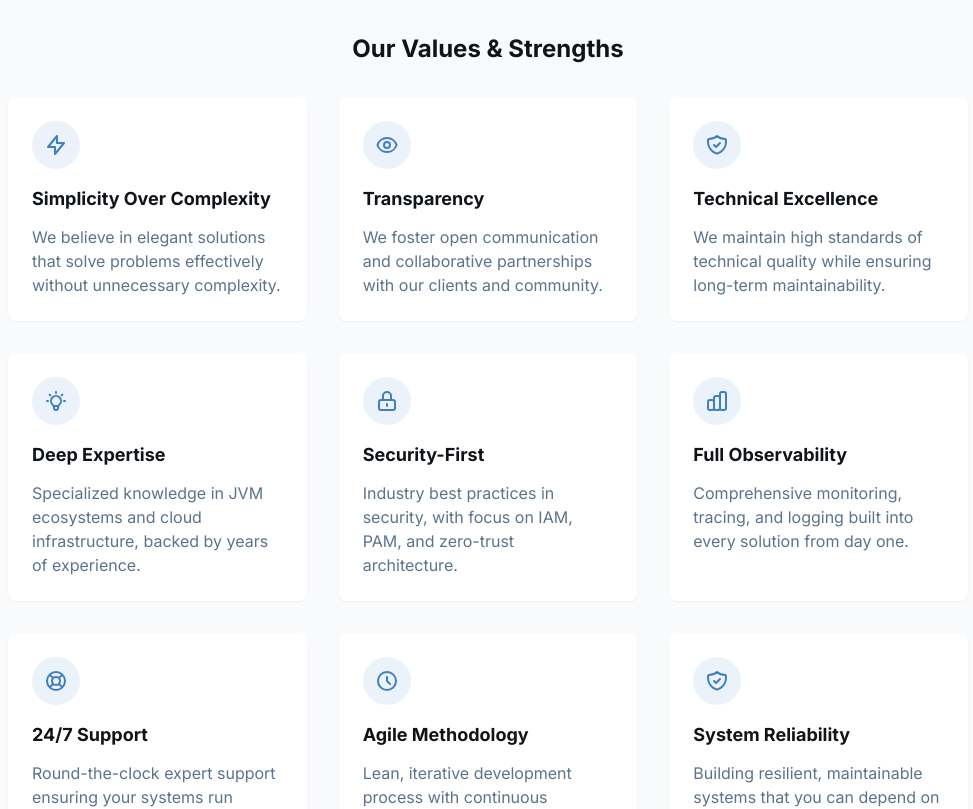
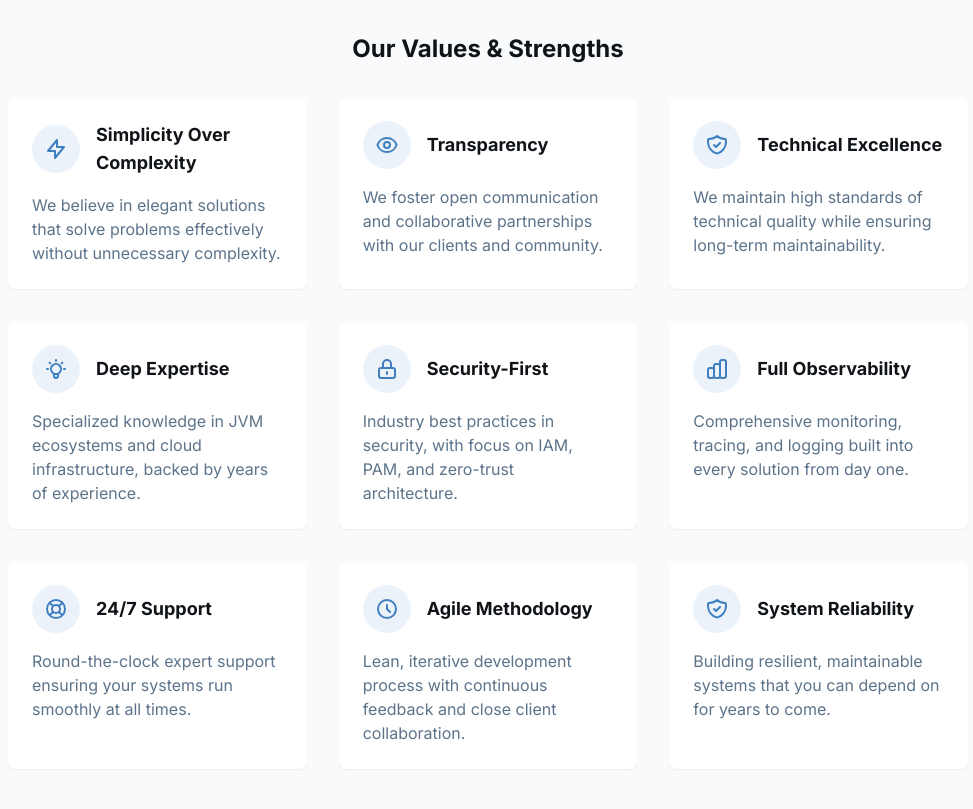
Before and after one commit to memoria-io/memoria-io.github.io, a Vue app: page /about in a window 1280 px wide. Shown: the part 780-1589 px from the top of the page, without its empty margins (152-1125 px from the left). Built offline with nearby package versions, Linux system fonts and the light colour scheme.

Commit message:
about edits

```diff
--- a/src/pages/About.vue
+++ b/src/pages/About.vue
@@ -60,12 +60,14 @@
         <div class="grid grid-cols-1 md:grid-cols-3 gap-8">
           <!-- Simplicity -->
           <div class="bg-white rounded-lg p-6 shadow-sm hover:shadow-md transition-all">
-            <div class="bg-[#3f7fbf] bg-opacity-10 p-3 rounded-full w-12 h-12 flex items-center justify-center mb-4">
+            <div class="flex items-center mb-4">
+              <div class="bg-[#3f7fbf] bg-opacity-10 p-3 rounded-full w-12 h-12 flex items-center justify-center mr-4">
                 <svg class="w-6 h-6 text-[#3f7fbf]" fill="none" stroke="currentColor" viewBox="0 0 24 24">
                   <path stroke-linecap="round" stroke-linejoin="round" stroke-width="2" d="M13 10V3L4 14h7v7l9-11h-7z" />
                 </svg>
               </div>
-            <h3 class="text-[#101418] text-lg font-semibold mb-3">Simplicity Over Complexity</h3>
+              <h3 class="text-[#101418] text-lg font-semibold">Simplicity Over Complexity</h3>
+            </div>
             <p class="text-[#5c738a]">
               We believe in elegant solutions that solve problems effectively without unnecessary complexity.
             </p>
@@ -73,13 +75,15 @@
 
           <!-- Transparency -->
           <div class="bg-white rounded-lg p-6 shadow-sm hover:shadow-md transition-all">
-            <div class="bg-[#3f7fbf] bg-opacity-10 p-3 rounded-full w-12 h-12 flex items-center justify-center mb-4">
+            <div class="flex items-center mb-4">
+              <div class="bg-[#3f7fbf] bg-opacity-10 p-3 rounded-full w-12 h-12 flex items-center justify-center mr-4">
                 <svg class="w-6 h-6 text-[#3f7fbf]" fill="none" stroke="currentColor" viewBox="0 0 24 24">
                   <path stroke-linecap="round" stroke-linejoin="round" stroke-width="2"
                     d="M15 12a3 3 0 11-6 0 3 3 0 016 0z M2.458 12C3.732 7.943 7.523 5 12 5c4.478 0 8.268 2.943 9.542 7-1.274 4.057-5.064 7-9.542 7-4.477 0-8.268-2.943-9.542-7z" />
                 </svg>
               </div>
-            <h3 class="text-[#101418] text-lg font-semibold mb-3">Transparency</h3>
+              <h3 class="text-[#101418] text-lg font-semibold">Transparency</h3>
+            </div>
             <p class="text-[#5c738a]">
               We foster open communication and collaborative partnerships with our clients and community.
             </p>
@@ -87,13 +91,15 @@
 
           <!-- Technical Excellence -->
           <div class="bg-white rounded-lg p-6 shadow-sm hover:shadow-md transition-all">
-            <div class="bg-[#3f7fbf] bg-opacity-10 p-3 rounded-full w-12 h-12 flex items-center justify-center mb-4">
+            <div class="flex items-center mb-4">
+              <div class="bg-[#3f7fbf] bg-opacity-10 p-3 rounded-full w-12 h-12 flex items-center justify-center mr-4">
                 <svg class="w-6 h-6 text-[#3f7fbf]" fill="none" stroke="currentColor" viewBox="0 0 24 24">
                   <path stroke-linecap="round" stroke-linejoin="round" stroke-width="2"
                     d="M9 12l2 2 4-4m5.618-4.016A11.955 11.955 0 0112 2.944a11.955 11.955 0 01-8.618 3.04A12.02 12.02 0 003 9c0 5.591 3.824 10.29 9 11.622 5.176-1.332 9-6.03 9-11.622 0-1.042-.133-2.052-.382-3.016z" />
                 </svg>
               </div>
-            <h3 class="text-[#101418] text-lg font-semibold mb-3">Technical Excellence</h3>
+              <h3 class="text-[#101418] text-lg font-semibold">Technical Excellence</h3>
+            </div>
             <p class="text-[#5c738a]">
               We maintain high standards of technical quality while ensuring long-term maintainability.
             </p>
@@ -101,13 +107,15 @@
 
           <!-- Expertise -->
           <div class="bg-white rounded-lg p-6 shadow-sm hover:shadow-md transition-all">
-            <div class="bg-[#3f7fbf] bg-opacity-10 p-3 rounded-full w-12 h-12 flex items-center justify-center mb-4">
+            <div class="flex items-center mb-4">
+              <div class="bg-[#3f7fbf] bg-opacity-10 p-3 rounded-full w-12 h-12 flex items-center justify-center mr-4">
                 <svg class="w-6 h-6 text-[#3f7fbf]" fill="none" stroke="currentColor" viewBox="0 0 24 24">
                   <path stroke-linecap="round" stroke-linejoin="round" stroke-width="2"
                     d="M9.663 17h4.673M12 3v1m6.364 1.636l-.707.707M21 12h-1M4 12H3m3.343-5.657l-.707-.707m2.828 9.9a5 5 0 117.072 0l-.548.547A3.374 3.374 0 0014 18.469V19a2 2 0 11-4 0v-.531c0-.895-.356-1.754-.988-2.386l-.548-.547z" />
                 </svg>
               </div>
-            <h3 class="text-[#101418] text-lg font-semibold mb-3">Deep Expertise</h3>
+              <h3 class="text-[#101418] text-lg font-semibold">Deep Expertise</h3>
+            </div>
             <p class="text-[#5c738a]">
               Specialized knowledge in JVM ecosystems and cloud infrastructure, backed by years of experience.
             </p>
@@ -115,13 +123,15 @@
 
           <!-- Security -->
           <div class="bg-white rounded-lg p-6 shadow-sm hover:shadow-md transition-all">
-            <div class="bg-[#3f7fbf] bg-opacity-10 p-3 rounded-full w-12 h-12 flex items-center justify-center mb-4">
+            <div class="flex items-center mb-4">
+              <div class="bg-[#3f7fbf] bg-opacity-10 p-3 rounded-full w-12 h-12 flex items-center justify-center mr-4">
                 <svg class="w-6 h-6 text-[#3f7fbf]" fill="none" stroke="currentColor" viewBox="0 0 24 24">
                   <path stroke-linecap="round" stroke-linejoin="round" stroke-width="2"
                     d="M12 15v2m-6 4h12a2 2 0 002-2v-6a2 2 0 00-2-2H6a2 2 0 00-2 2v6a2 2 0 002 2zm10-10V7a4 4 0 00-8 0v4h8z" />
                 </svg>
               </div>
-            <h3 class="text-[#101418] text-lg font-semibold mb-3">Security-First</h3>
+              <h3 class="text-[#101418] text-lg font-semibold">Security-First</h3>
+            </div>
             <p class="text-[#5c738a]">
               Industry best practices in security, with focus on IAM, PAM, and zero-trust architecture.
             </p>
@@ -129,13 +139,15 @@
 
           <!-- Observability -->
           <div class="bg-white rounded-lg p-6 shadow-sm hover:shadow-md transition-all">
-            <div class="bg-[#3f7fbf] bg-opacity-10 p-3 rounded-full w-12 h-12 flex items-center justify-center mb-4">
+            <div class="flex items-center mb-4">
+              <div class="bg-[#3f7fbf] bg-opacity-10 p-3 rounded-full w-12 h-12 flex items-center justify-center mr-4">
                 <svg class="w-6 h-6 text-[#3f7fbf]" fill="none" stroke="currentColor" viewBox="0 0 24 24">
                   <path stroke-linecap="round" stroke-linejoin="round" stroke-width="2"
                     d="M9 19v-6a2 2 0 00-2-2H5a2 2 0 00-2 2v6a2 2 0 002 2h2a2 2 0 002-2zm0 0V9a2 2 0 012-2h2a2 2 0 012 2v10m-6 0a2 2 0 002 2h2a2 2 0 002-2m0 0V5a2 2 0 012-2h2a2 2 0 012 2v14a2 2 0 01-2 2h-2a2 2 0 01-2-2z" />
                 </svg>
               </div>
-            <h3 class="text-[#101418] text-lg font-semibold mb-3">Full Observability</h3>
+              <h3 class="text-[#101418] text-lg font-semibold">Full Observability</h3>
+            </div>
             <p class="text-[#5c738a]">
               Comprehensive monitoring, tracing, and logging built into every solution from day one.
             </p>
@@ -143,13 +155,15 @@
 
           <!-- Support -->
           <div class="bg-white rounded-lg p-6 shadow-sm hover:shadow-md transition-all">
-            <div class="bg-[#3f7fbf] bg-opacity-10 p-3 rounded-full w-12 h-12 flex items-center justify-center mb-4">
+            <div class="flex items-center mb-4">
+              <div class="bg-[#3f7fbf] bg-opacity-10 p-3 rounded-full w-12 h-12 flex items-center justify-center mr-4">
                 <svg class="w-6 h-6 text-[#3f7fbf]" fill="none" stroke="currentColor" viewBox="0 0 24 24">
                   <path stroke-linecap="round" stroke-linejoin="round" stroke-width="2"
                     d="M18.364 5.636l-3.536 3.536m0 5.656l3.536 3.536M9.172 9.172L5.636 5.636m3.536 9.192l-3.536 3.536M21 12a9 9 0 11-18 0 9 9 0 0118 0zm-5 0a4 4 0 11-8 0 4 4 0 018 0z" />
                 </svg>
               </div>
-            <h3 class="text-[#101418] text-lg font-semibold mb-3">24/7 Support</h3>
+              <h3 class="text-[#101418] text-lg font-semibold">24/7 Support</h3>
+            </div>
             <p class="text-[#5c738a]">
               Round-the-clock expert support ensuring your systems run smoothly at all times.
             </p>
@@ -157,13 +171,15 @@
 
           <!-- Agile -->
           <div class="bg-white rounded-lg p-6 shadow-sm hover:shadow-md transition-all">
-            <div class="bg-[#3f7fbf] bg-opacity-10 p-3 rounded-full w-12 h-12 flex items-center justify-center mb-4">
+            <div class="flex items-center mb-4">
+              <div class="bg-[#3f7fbf] bg-opacity-10 p-3 rounded-full w-12 h-12 flex items-center justify-center mr-4">
                 <svg class="w-6 h-6 text-[#3f7fbf]" fill="none" stroke="currentColor" viewBox="0 0 24 24">
                   <path stroke-linecap="round" stroke-linejoin="round" stroke-width="2"
                     d="M12 8v4l3 3m6-3a9 9 0 11-18 0 9 9 0 0118 0z" />
                 </svg>
               </div>
-            <h3 class="text-[#101418] text-lg font-semibold mb-3">Agile Methodology</h3>
+              <h3 class="text-[#101418] text-lg font-semibold">Agile Methodology</h3>
+            </div>
             <p class="text-[#5c738a]">
               Lean, iterative development process with continuous feedback and close client collaboration.
             </p>
@@ -171,13 +187,15 @@
 
           <!-- Reliability -->
           <div class="bg-white rounded-lg p-6 shadow-sm hover:shadow-md transition-all">
-            <div class="bg-[#3f7fbf] bg-opacity-10 p-3 rounded-full w-12 h-12 flex items-center justify-center mb-4">
+            <div class="flex items-center mb-4">
+              <div class="bg-[#3f7fbf] bg-opacity-10 p-3 rounded-full w-12 h-12 flex items-center justify-center mr-4">
                 <svg class="w-6 h-6 text-[#3f7fbf]" fill="none" stroke="currentColor" viewBox="0 0 24 24">
                   <path stroke-linecap="round" stroke-linejoin="round" stroke-width="2"
                     d="M9 12l2 2 4-4m5.618-4.016A11.955 11.955 0 0112 2.944a11.955 11.955 0 01-8.618 3.04A12.02 12.02 0 003 9c0 5.591 3.824 10.29 9 11.622 5.176-1.332 9-6.03 9-11.622 0-1.042-.133-2.052-.382-3.016z" />
                 </svg>
               </div>
-            <h3 class="text-[#101418] text-lg font-semibold mb-3">System Reliability</h3>
+              <h3 class="text-[#101418] text-lg font-semibold">System Reliability</h3>
+            </div>
             <p class="text-[#5c738a]">
               Building resilient, maintainable systems that you can depend on for years to come.
             </p>
@@ -187,7 +205,7 @@
 
       <!-- About the Founder Section -->
       <section class="mb-16 bg-white rounded-lg p-10 shadow-sm">
-        <div class="max-w-4xl mx-auto">
+        <div class="max-w-5xl mx-auto">
           <h2 class="text-[#101418] text-2xl font-bold mb-8 text-center">About the Founder</h2>
 
           <!-- Founder Info -->
```
Lines whose indentation alone changed are shown as unchanged.
